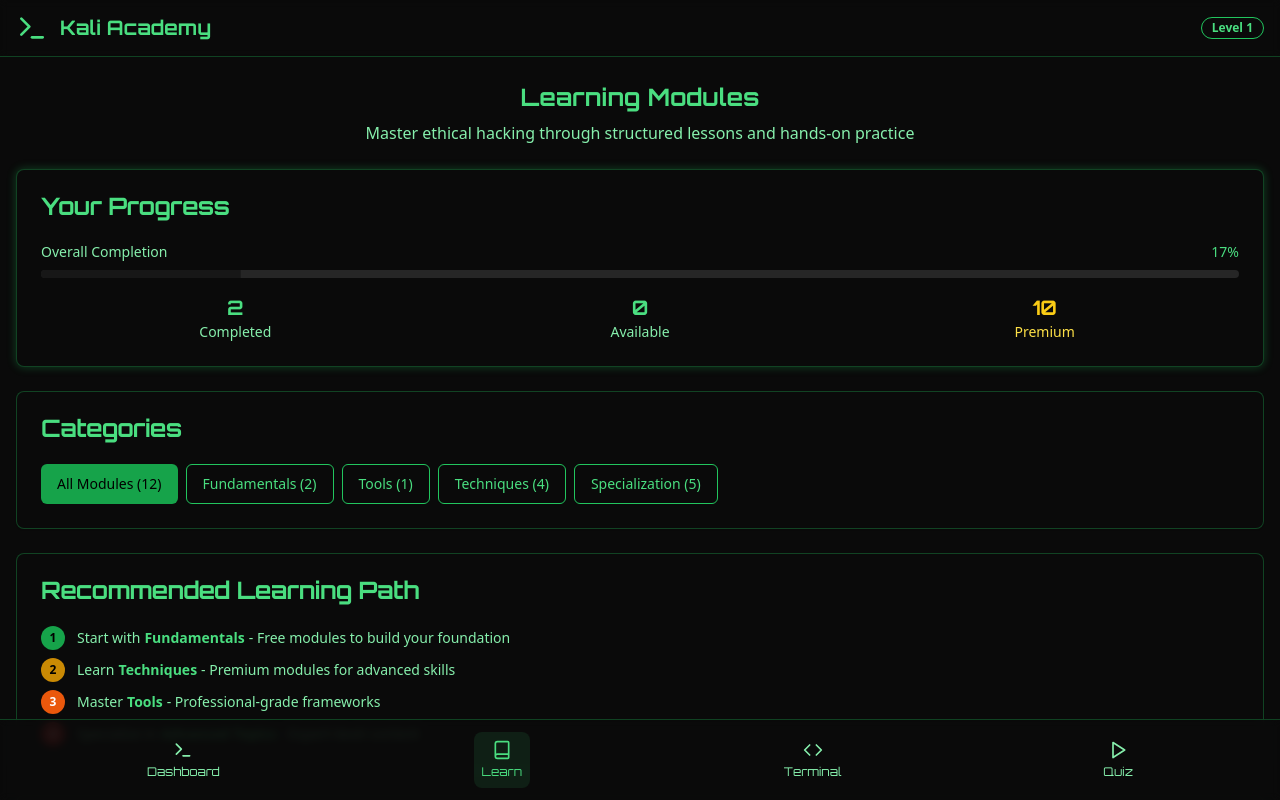
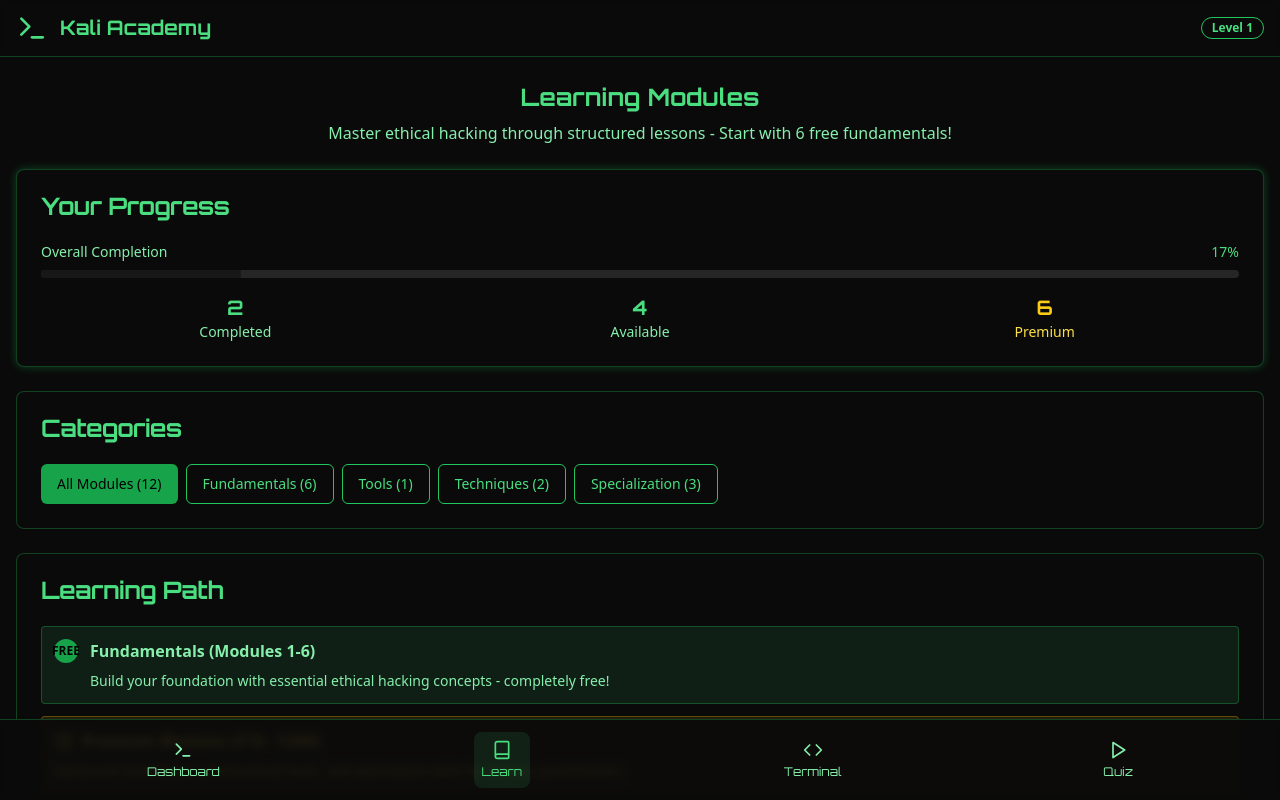
Before and after one commit to naitik99045/ethical-hacker-quest-mobile, a React (Vite) app: page / in a window 1280 px wide. Both pictures are taken after a click on the button "Learn". Shown: the top 800 px of the page. Built offline with nearby package versions, Linux system fonts and the light colour scheme.

Commit message:
Fix: Implement paid learning modules
Make the first 6 modules free and the next 6 paid, with specific pricing and category assignments.

```diff
--- a/src/components/LearningModules.tsx
+++ b/src/components/LearningModules.tsx
@@ -1,3 +1,4 @@
+
 import React, { useState } from 'react';
 import { Card, CardContent, CardDescription, CardHeader, CardTitle } from '@/components/ui/card';
 import { Button } from '@/components/ui/button';
@@ -30,10 +31,10 @@ const LearningModules = () => {
     isOpen: false,
     module: null
   });
-  const [purchasedModules, setPurchasedModules] = useState<Set<number>>(new Set([1, 2])); // Free modules
+  const [purchasedModules, setPurchasedModules] = useState<Set<number>>(new Set([1, 2, 3, 4, 5, 6])); // First 6 modules are free
 
   const modules: Module[] = [
-    // Free Fundamentals
+    // FREE MODULES (1-6)
     {
       id: 1,
       title: "Introduction to Ethical Hacking",
@@ -60,161 +61,154 @@ const LearningModules = () => {
       icon: Code,
       category: 'fundamentals'
     },
-
-    // Premium Techniques
     {
       id: 3,
-      title: "Network Reconnaissance",
-      description: "Learn information gathering and network scanning techniques",
+      title: "Cybersecurity Fundamentals",
+      description: "Understanding core cybersecurity concepts and terminology",
+      difficulty: "Beginner",
+      duration: "2.5 hours",
+      lessons: 10,
+      completed: false,
+      locked: false,
+      topics: ["CIA Triad", "Risk Assessment", "Threats & Vulnerabilities", "Security Controls"],
+      icon: Shield,
+      category: 'fundamentals'
+    },
+    {
+      id: 4,
+      title: "Information Gathering Basics",
+      description: "Learn passive reconnaissance and OSINT techniques",
+      difficulty: "Beginner",
+      duration: "3 hours",
+      lessons: 12,
+      completed: false,
+      locked: false,
+      topics: ["Google Dorking", "WHOIS", "DNS Enumeration", "Social Media OSINT"],
+      icon: Search,
+      category: 'fundamentals'
+    },
+    {
+      id: 5,
+      title: "Network Fundamentals",
+      description: "Understanding network protocols and basic networking concepts",
+      difficulty: "Beginner",
+      duration: "3.5 hours",
+      lessons: 14,
+      completed: false,
+      locked: false,
+      topics: ["TCP/IP", "OSI Model", "Network Devices", "Subnetting"],
+      icon: Globe,
+      category: 'fundamentals'
+    },
+    {
+      id: 6,
+      title: "Basic Vulnerability Assessment",
+      description: "Introduction to identifying common security vulnerabilities",
+      difficulty: "Beginner",
+      duration: "3 hours",
+      lessons: 11,
+      completed: false,
+      locked: false,
+      topics: ["Vulnerability Types", "CVE Database", "Basic Scanning", "Risk Scoring"],
+      icon: Bug,
+      category: 'fundamentals'
+    },
+
+    // PREMIUM MODULES (7-12)
+    // 2 Techniques modules
+    {
+      id: 7,
+      title: "Advanced Network Reconnaissance",
+      description: "Master advanced information gathering and network scanning techniques",
       difficulty: "Intermediate",
       duration: "4 hours",
       lessons: 15,
       completed: false,
       locked: false,
-      topics: ["Nmap", "Netdiscover", "Port Scanning", "Service Enumeration"],
+      topics: ["Nmap Advanced", "Netdiscover", "Masscan", "Service Enumeration"],
       icon: Search,
       category: 'techniques',
       isPremium: true,
-      price: 299
+      price: 15
     },
     {
-      id: 4,
-      title: "Web Application Security",
-      description: "Discover vulnerabilities in web applications",
+      id: 8,
+      title: "Web Application Security Testing",
+      description: "Discover and exploit vulnerabilities in web applications",
       difficulty: "Intermediate",
       duration: "5 hours",
       lessons: 18,
       completed: false,
       locked: false,
-      topics: ["SQL Injection", "XSS", "CSRF", "Directory Traversal"],
+      topics: ["SQL Injection", "XSS", "CSRF", "Directory Traversal", "OWASP Top 10"],
       icon: Globe,
       category: 'techniques',
       isPremium: true,
-      price: 399
-    },
-    {
-      id: 5,
-      title: "Vulnerability Assessment",
-      description: "Learn to identify and assess security vulnerabilities",
-      difficulty: "Intermediate",
-      duration: "4 hours",
-      lessons: 16,
-      completed: false,
-      locked: false,
-      topics: ["OpenVAS", "Nessus", "Vulnerability Databases", "Risk Assessment"],
-      icon: Bug,
-      category: 'techniques',
-      isPremium: true,
-      price: 349
+      price: 50
     },
 
-    // Premium Advanced Tools
+    // 1 Tools module
     {
-      id: 6,
-      title: "Wireless Security",
-      description: "Understand wireless network security and attack methods",
-      difficulty: "Advanced",
-      duration: "4 hours",
-      lessons: 14,
-      completed: false,
-      locked: false,
-      topics: ["WEP/WPA", "Aircrack-ng", "Evil Twin", "Deauth Attacks"],
-      icon: Wifi,
-      category: 'specialization',
-      isPremium: true,
-      price: 499
-    },
-    {
-      id: 7,
-      title: "Metasploit Framework",
+      id: 9,
+      title: "Metasploit Framework Mastery",
       description: "Master the world's most popular penetration testing framework",
       difficulty: "Advanced",
       duration: "6 hours",
       lessons: 20,
       completed: false,
       locked: false,
-      topics: ["Msfconsole", "Payloads", "Encoders", "Post-Exploitation"],
+      topics: ["Msfconsole", "Payloads", "Encoders", "Post-Exploitation", "Custom Modules"],
       icon: Code,
       category: 'tools',
       isPremium: true,
-      price: 599
+      price: 100
+    },
+
+    // 3 Specialization modules
+    {
+      id: 10,
+      title: "Wireless Network Security",
+      description: "Advanced wireless network security and attack methodologies",
+      difficulty: "Advanced",
+      duration: "4 hours",
+      lessons: 14,
+      completed: false,
+      locked: false,
+      topics: ["WEP/WPA Cracking", "Aircrack-ng Suite", "Evil Twin Attacks", "Bluetooth Hacking"],
+      icon: Wifi,
+      category: 'specialization',
+      isPremium: true,
+      price: 120
     },
     {
-      id: 8,
-      title: "Cryptography & Password Security",
-      description: "Learn about encryption, hashing, and password cracking",
-      difficulty: "Advanced",
-      duration: "5 hours",
-      lessons: 17,
-      completed: false,
-      locked: false,
-      topics: ["Hash Cracking", "John the Ripper", "Hashcat", "Rainbow Tables"],
-      icon: Key,
-      category: 'specialization',
-      isPremium: true,
-      price: 449
-    },
-
-    // Premium Expert Level
-    {
-      id: 9,
-      title: "Social Engineering",
-      description: "Understand psychological manipulation techniques in cybersecurity",
-      difficulty: "Expert",
-      duration: "3 hours",
-      lessons: 12,
-      completed: false,
-      locked: false,
-      topics: ["Phishing", "Pretexting", "Physical Security", "OSINT"],
-      icon: Shield,
-      category: 'specialization',
-      isPremium: true,
-      price: 699
-    },
-    {
-      id: 10,
-      title: "Digital Forensics",
-      description: "Learn to investigate and analyze digital evidence",
+      id: 11,
+      title: "Digital Forensics & Incident Response",
+      description: "Learn to investigate and analyze digital evidence professionally",
       difficulty: "Expert",
       duration: "6 hours",
       lessons: 22,
       completed: false,
       locked: false,
-      topics: ["File Recovery", "Memory Analysis", "Network Forensics", "Mobile Forensics"],
+      topics: ["File Recovery", "Memory Analysis", "Network Forensics", "Chain of Custody"],
       icon: Search,
       category: 'specialization',
       isPremium: true,
-      price: 799
+      price: 150
     },
     {
-      id: 11,
-      title: "Advanced Persistent Threats",
-      description: "Study sophisticated attack campaigns and defense strategies",
+      id: 12,
+      title: "Advanced Persistent Threats & Malware",
+      description: "Study sophisticated attack campaigns and advanced malware analysis",
       difficulty: "Expert",
       duration: "7 hours",
       lessons: 25,
       completed: false,
       locked: false,
-      topics: ["APT Tactics", "Threat Hunting", "Incident Response", "Malware Analysis"],
+      topics: ["APT Tactics", "Malware Reverse Engineering", "Threat Hunting", "Attribution"],
       icon: Bug,
       category: 'specialization',
       isPremium: true,
-      price: 899
-    },
-    {
-      id: 12,
-      title: "Database Security",
-      description: "Master database penetration testing and security assessment",
-      difficulty: "Advanced",
-      duration: "4 hours",
-      lessons: 16,
-      completed: false,
-      locked: false,
-      topics: ["SQL Server", "MySQL", "Oracle", "NoSQL Security"],
-      icon: Database,
-      category: 'techniques',
-      isPremium: true,
-      price: 549
+      price: 200
     }
   ];
 
@@ -283,7 +277,7 @@ const LearningModules = () => {
           Learning Modules
         </h2>
         <p className="text-green-300">
-          Master ethical hacking through structured lessons and hands-on practice
+          Master ethical hacking through structured lessons - Start with 6 free fundamentals!
         </p>
       </div>
 
@@ -343,28 +337,26 @@ const LearningModules = () => {
         </CardContent>
       </Card>
 
-      {/* Learning Path Recommendations */}
+      {/* Learning Path Information */}
       <Card className="border-green-500/30">
         <CardHeader>
-          <CardTitle className="text-green-400 terminal-font">Recommended Learning Path</CardTitle>
+          <CardTitle className="text-green-400 terminal-font">Learning Path</CardTitle>
         </CardHeader>
         <CardContent>
-          <div className="space-y-2 text-sm">
-            <div className="flex items-center text-green-300">
-              <span className="w-6 h-6 bg-green-600 text-black rounded-full flex items-center justify-center mr-3 text-xs font-bold">1</span>
-              Start with <span className="text-green-400 mx-1 font-semibold">Fundamentals</span> - Free modules to build your foundation
+          <div className="space-y-3">
+            <div className="bg-green-400/10 border border-green-500/30 p-3 rounded">
+              <div className="flex items-center text-green-300 mb-2">
+                <span className="w-6 h-6 bg-green-600 text-black rounded-full flex items-center justify-center mr-3 text-xs font-bold">FREE</span>
+                <span className="font-semibold">Fundamentals (Modules 1-6)</span>
+              </div>
+              <p className="text-sm text-green-300 ml-9">Build your foundation with essential ethical hacking concepts - completely free!</p>
             </div>
-            <div className="flex items-center text-green-300">
-              <span className="w-6 h-6 bg-yellow-600 text-black rounded-full flex items-center justify-center mr-3 text-xs font-bold">2</span>
-              Learn <span className="text-green-400 mx-1 font-semibold">Techniques</span> - Premium modules for advanced skills
-            </div>
-            <div className="flex items-center text-green-300">
-              <span className="w-6 h-6 bg-orange-600 text-white rounded-full flex items-center justify-center mr-3 text-xs font-bold">3</span>
-              Master <span className="text-green-400 mx-1 font-semibold">Tools</span> - Professional-grade frameworks
-            </div>
-            <div className="flex items-center text-green-300">
-              <span className="w-6 h-6 bg-red-600 text-white rounded-full flex items-center justify-center mr-3 text-xs font-bold">4</span>
-              Specialize in <span className="text-green-400 mx-1 font-semibold">Advanced Topics</span> - Expert-level content
+            <div className="bg-yellow-400/10 border border-yellow-500/30 p-3 rounded">
+              <div className="flex items-center text-yellow-300 mb-2">
+                <Crown className="w-5 h-5 mr-2" />
+                <span className="font-semibold">Premium Modules (₹15 - ₹200)</span>
+              </div>
+              <p className="text-sm text-yellow-300">Advanced techniques, professional tools, and specialized skills for serious practitioners</p>
             </div>
           </div>
         </CardContent>
@@ -410,9 +402,13 @@ const LearningModules = () => {
                       <Badge variant="outline" className="text-blue-400 border-blue-500 capitalize">
                         {module.category}
                       </Badge>
-                      {module.isPremium && (
+                      {module.isPremium ? (
                         <Badge className="bg-yellow-600 text-black">
                           {isPurchased ? 'PURCHASED' : `₹${module.price}`}
+                        </Badge>
+                      ) : (
+                        <Badge className="bg-green-600 text-black">
+                          FREE
                         </Badge>
                       )}
                     </div>
```
